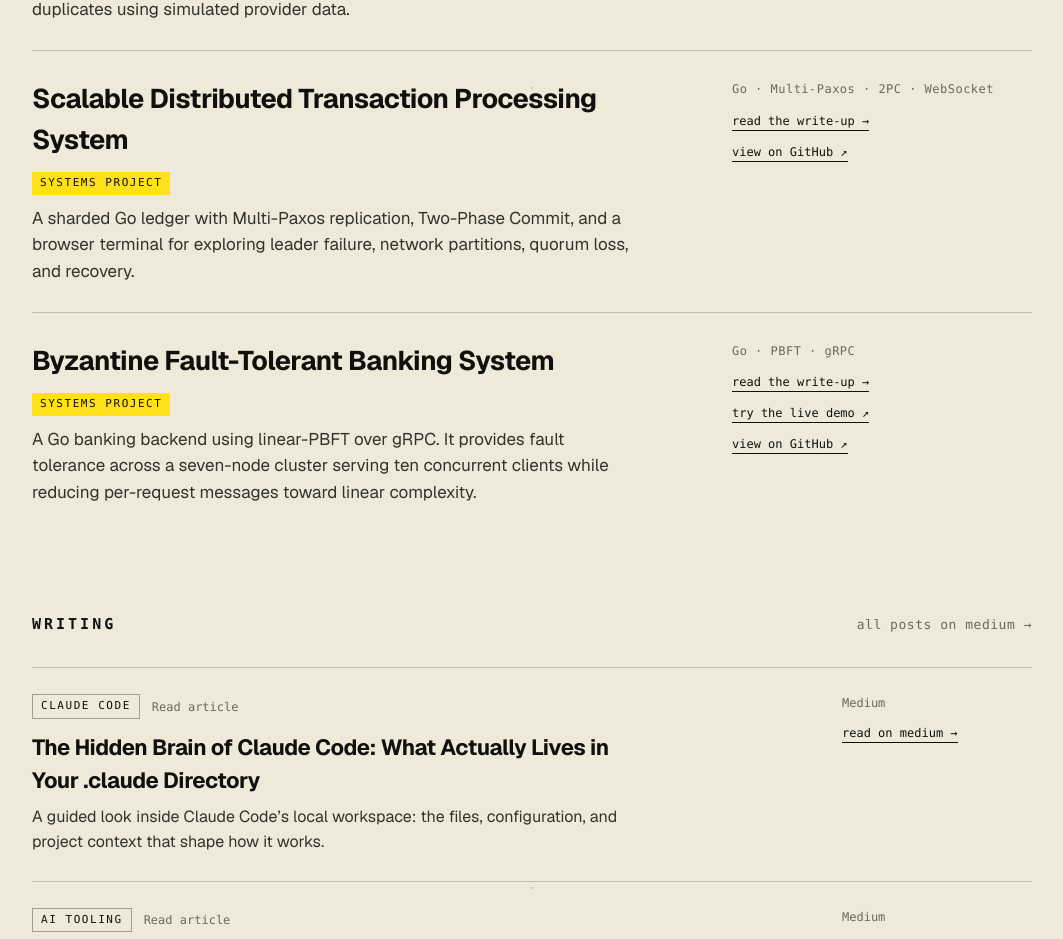
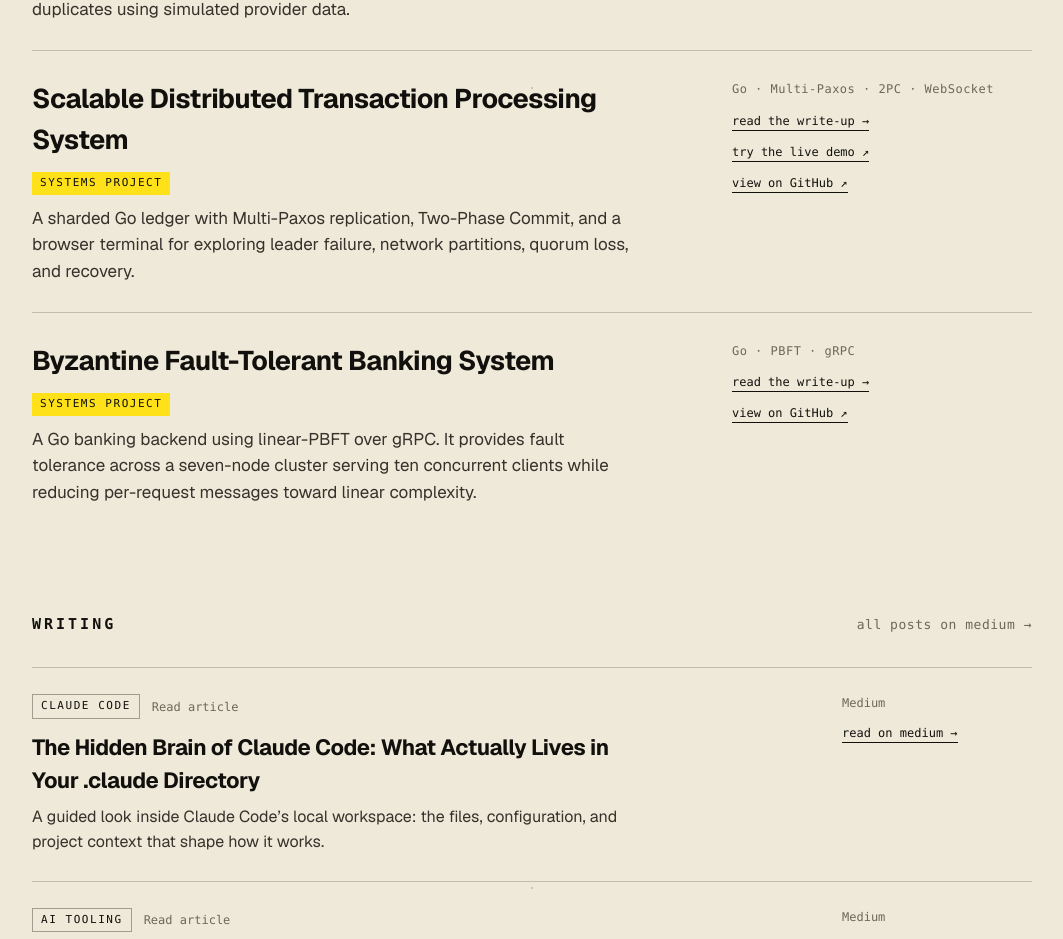
Before and after one commit to tusharpanthri/tusharpanthri.github.io, a Next.js app: page / in a window 1280 px wide. Shown: the part 1912-2851 px from the top of the page, without its empty margins (108-1171 px from the left). Built offline with nearby package versions, Linux system fonts and the light colour scheme.

Commit message:
moving live

```diff
--- a/data/project-articles.ts
+++ b/data/project-articles.ts
@@ -178,7 +178,7 @@ export const projectArticles: Record<string, ProjectArticle> = {
       ] },
       { title: 'The interesting tests are the dishonest ones', paragraphs: [
         'A useful verification plan would have a primary send conflicting proposals, a replica withhold messages, and clients submit overlapping transfers while leadership changes. Correct replicas should preserve an identical committed order; progress should resume when the protocol assumptions hold again.',
-        'Those are the failure scenarios the design should be judged against, not newly claimed test results. The portfolio summary describes the seven-node and ten-client setup. The project’s repository and live demo are linked above; a reproducible benchmark report would be needed to substantiate performance claims.'
+        'Those are the failure scenarios the design should be judged against, not newly claimed test results. The portfolio summary describes the seven-node and ten-client setup. The project’s repository is linked above; a reproducible benchmark report would be needed to substantiate performance claims.'
       ] },
       { title: 'Skepticism, made operational', paragraphs: [
         'Philosophical skepticism asks what justifies a belief. A fault-tolerant ledger asks a narrower and executable version: what evidence justifies applying this operation? One server’s assertion is insufficient when that server may be faulty.',
--- a/data/resume.ts
+++ b/data/resume.ts
@@ -169,7 +169,7 @@ export const resume = {
       techLine: "Go · Multi-Paxos · 2PC · WebSocket",
       tech: ["Go", "Multi-Paxos", "2PC", "WebSocket"],
       repoUrl: "https://github.com/tusharpanthri/paxos-2pc-payments",
-      liveUrl: null,
+      liveUrl: "https://tusharpanthri.github.io/distributed-banking-system/",
       diagramImage: "distributed-transaction-processing.png",
       diagramAlt: "Distributed transaction processing topology with a central transaction engine connected to three server clusters.",
       details: [
@@ -189,7 +189,7 @@ export const resume = {
       techLine: "Go · PBFT · gRPC",
       tech: ["Go", "PBFT", "gRPC"],
       repoUrl: "https://github.com/tusharpanthri/distributed-banking-system",
-      liveUrl: "https://tusharpanthri.github.io/distributed-banking-system/",
+      liveUrl: null,
       diagramImage: "byzantine-fault-tolerance.png",
       diagramAlt: "Byzantine fault-tolerant banking topology showing a protected central vault, healthy replicas, and an isolated faulty replica.",
       details: [
```
